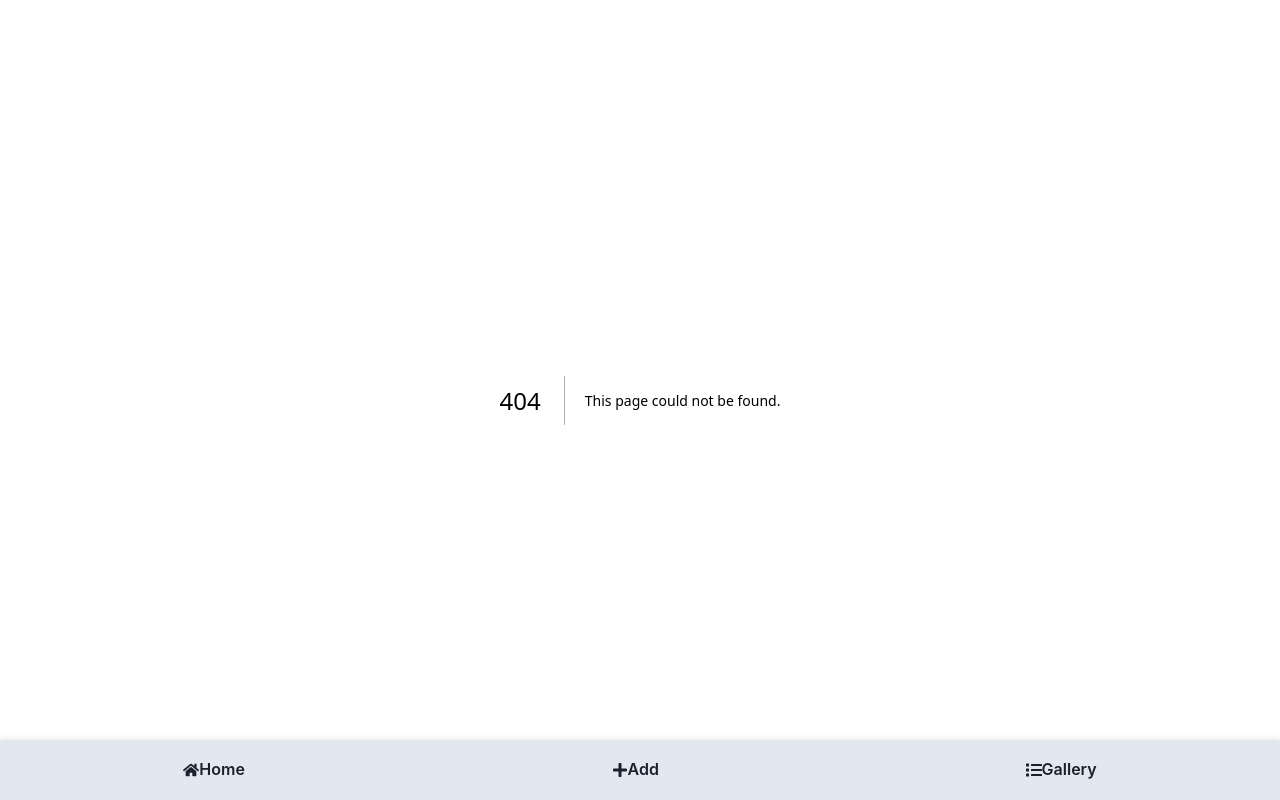
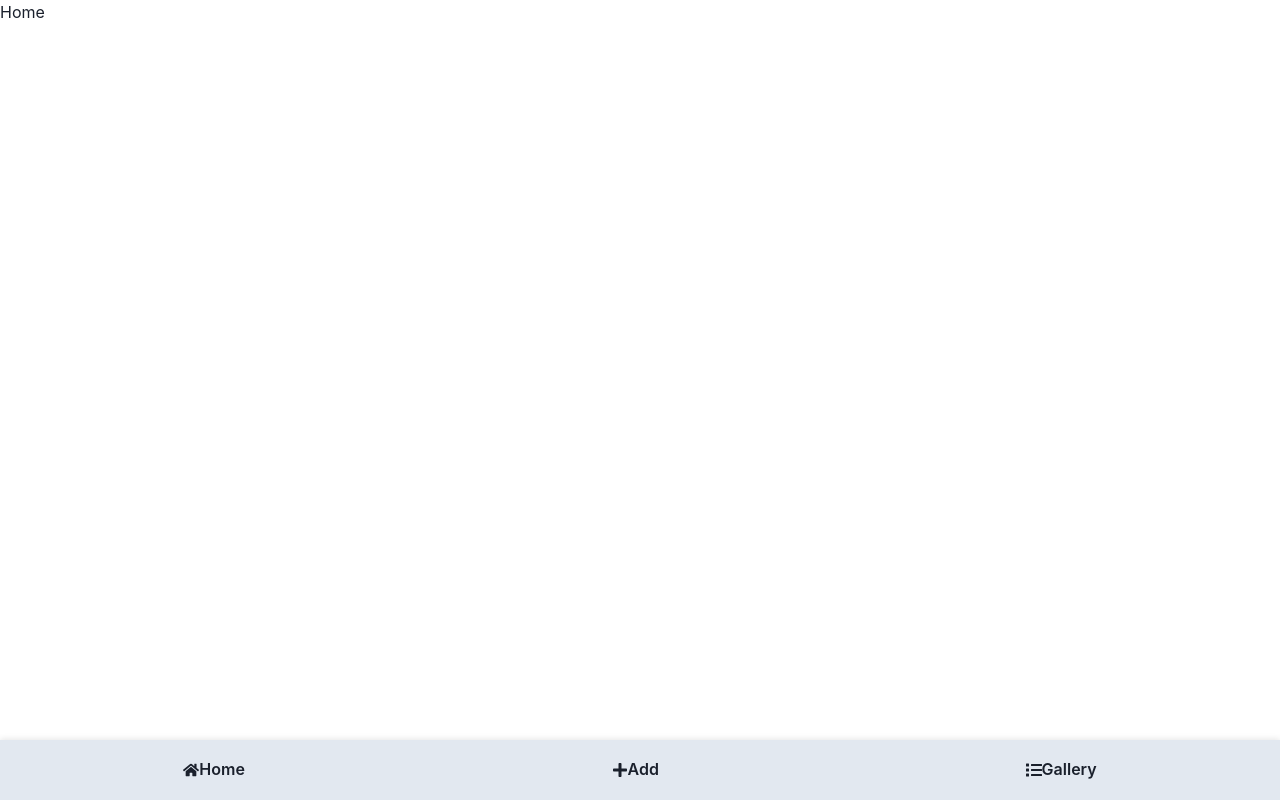
Before and after one commit to SPARCS-Service-Hackathon-2024/A12-Frontend, a Next.js app: page /home in a window 1280 px wide. Before the commit this address had no page. Built offline with nearby package versions, Linux system fonts and the light colour scheme.

Commit message:
🎨 layout 생성, register에는 적용 x

```diff
--- a/src/components/BottomNavigation.tsx
+++ b/src/components/BottomNavigation.tsx
@@ -26,7 +26,7 @@ function BottomNavigation({}: BottomNavigationProps) {
       <Box>
         <Button
           variant="ghost"
-          onClick={() => navigateTo("/")}
+          onClick={() => navigateTo("/home")}
         >
           <FaHome />
           <Text>Home</Text>
--- /dev/null
+++ b/src/components/Layout.tsx
@@ -0,0 +1,17 @@
+import { ReactNode } from "react";
+import { BottomNavigation } from ".";
+
+export interface LayoutProps {
+  children: ReactNode;
+}
+
+function Layout({ children }: LayoutProps) {
+  return (
+    <div>
+      {children}
+      <BottomNavigation />
+    </div>
+  );
+}
+
+export default Layout;
--- a/src/components/index.ts
+++ b/src/components/index.ts
@@ -1,2 +1,5 @@
 export { default as BottomNavigation } from "./BottomNavigation";
 export * from "./BottomNavigation";
+
+export { default as Layout } from "./Layout";
+export * from "./Layout";
--- a/src/pages/_app.tsx
+++ b/src/pages/_app.tsx
@@ -1,16 +1,26 @@
+import { NextPage } from "next";
 import "@/styles/globals.css";
 import type { AppProps } from "next/app";
+import { ReactElement, ReactNode } from "react";
 import { ChakraProvider } from "@chakra-ui/react";
-import { BottomNavigation } from "@/components";
+
+type NextPageWithLayout = NextPage & {
+  getLayout?: (page: ReactElement) => ReactNode;
+};
+
+type AppPropsWithLayout = AppProps & {
+  Component: NextPageWithLayout;
+};
 
 export default function App({
-  Component,
+  Component: Page,
   pageProps,
-}: AppProps) {
+}: AppPropsWithLayout) {
+  const getLayout = Page.getLayout ?? ((page) => page);
+
   return (
     <ChakraProvider>
-      <Component {...pageProps} />
-      <BottomNavigation />
+      {getLayout(<Page {...pageProps} />)}
     </ChakraProvider>
   );
 }
--- /dev/null
+++ b/src/pages/home.tsx
@@ -0,0 +1,14 @@
+import { ReactNode } from "react";
+
+import { Layout } from "@/components";
+import Home from "@/pageComponents/Home";
+
+export function HomePage() {
+  return <Home />;
+}
+
+export default HomePage;
+
+HomePage.getLayout = (page: ReactNode) => {
+  return <Layout>{page}</Layout>;
+};
```
Also changed, not shown: src/pages/add.tsx (+7 -0 lines), src/pages/gallery.tsx (+7 -0 lines), src/pages/index.tsx (+3 -5 lines), src/pages/register.tsx (added, +7 -0 lines), 1 other file (tests, documents, lock files or other folders).
